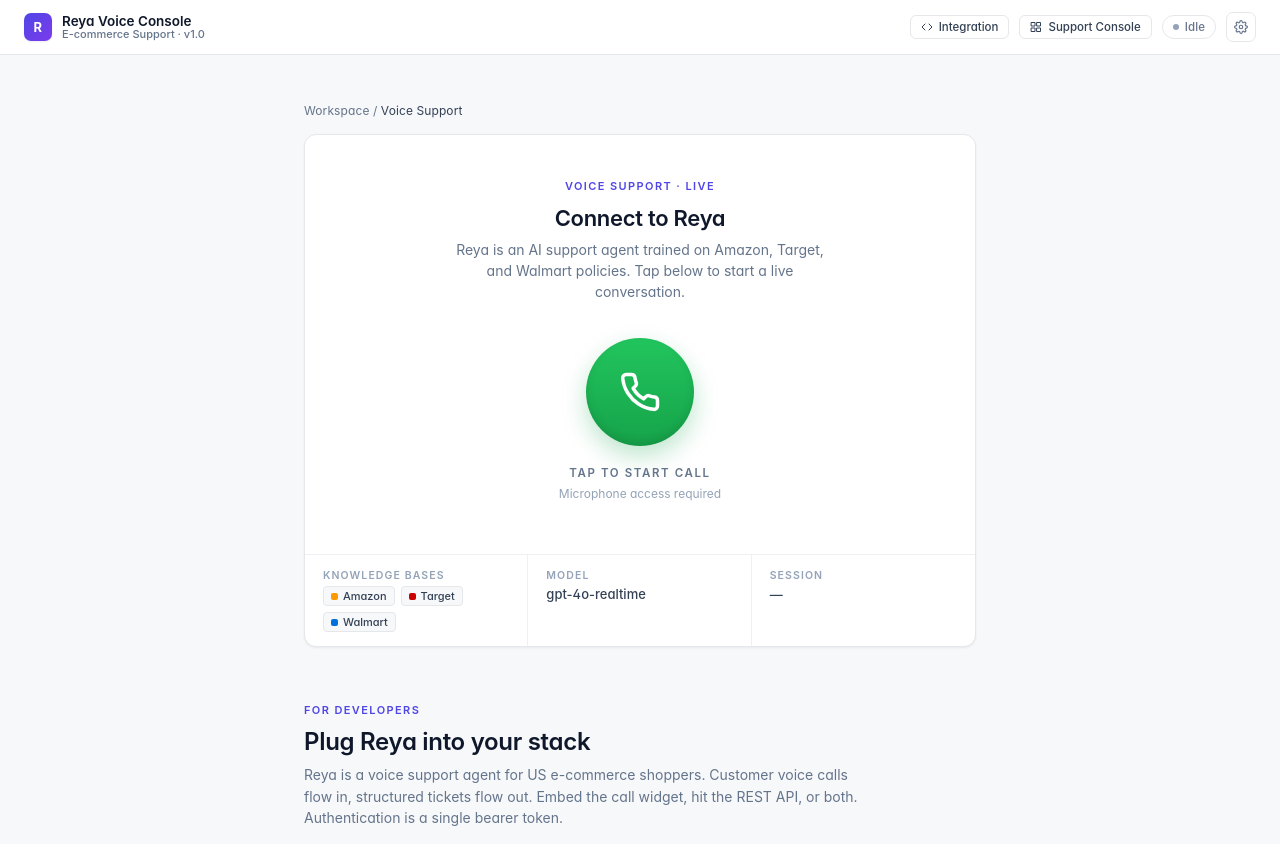
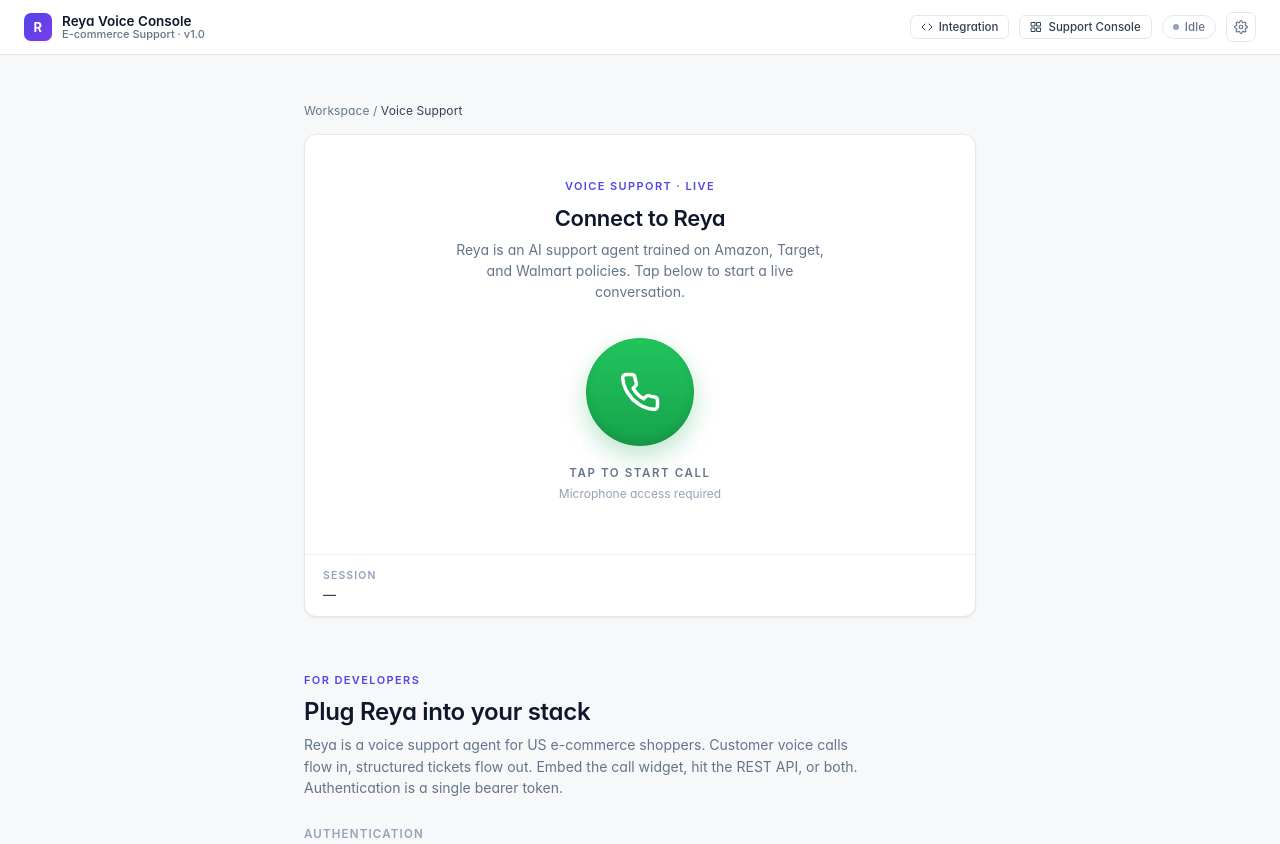
Before and after one commit to vidhantripathi/Voice-Agent, a website: page realtime_agent/public/index.html in a window 1280 px wide. Shown: the top 844 px of the page. Drawn offline with Linux system fonts and the light colour scheme; no server answers.

Commit message:
Simplify voice agent metadata strip
Removes 'Knowledge bases' (Amazon/Target/Walmart tags) and 'Model'
cells from the metadata strip. Keeps only the Session ID — that's the
one piece of info useful to a customer mid-call (for support reference).

Also cleans up the orphaned modelCell JS reference.

Co-Authored-By: Claude Opus 4.7 (1M context) <noreply@anthropic.com>

```diff
--- a/realtime_agent/public/index.html
+++ b/realtime_agent/public/index.html
@@ -515,20 +515,6 @@
 
       <div class="meta-strip">
         <div class="meta-cell">
-          <div class="k">Knowledge bases</div>
-          <div class="v">
-            <div class="ret-row">
-              <span class="ret-tag"><span class="sw sw-amazon"></span>Amazon</span>
-              <span class="ret-tag"><span class="sw sw-target"></span>Target</span>
-              <span class="ret-tag"><span class="sw sw-walmart"></span>Walmart</span>
-            </div>
-          </div>
-        </div>
-        <div class="meta-cell">
-          <div class="k">Model</div>
-          <div class="v" id="model-cell">gpt-4o-realtime</div>
-        </div>
-        <div class="meta-cell">
           <div class="k">Session</div>
           <div class="v" id="session-cell">—</div>
         </div>
@@ -745,7 +731,6 @@ const callMeta  = document.getElementById("call-meta");
 const callSub   = document.getElementById("call-sub");
 const statusPill = document.getElementById("status-pill");
 const statusText = document.getElementById("status-text");
-const modelCell  = document.getElementById("model-cell");
 const sessionCell = document.getElementById("session-cell");
 const audioEl    = document.getElementById("audio");
 
@@ -801,7 +786,6 @@ async function start() {
     if (!session.client_secret) throw new Error("No client_secret");
     const ephemeralKey = session.client_secret.value;
     const model = session.model;
-    modelCell.textContent = model;
     currentSessionId = session.id;
     sessionCell.textContent = (session.id || "").replace("sess_", "");
 
```
